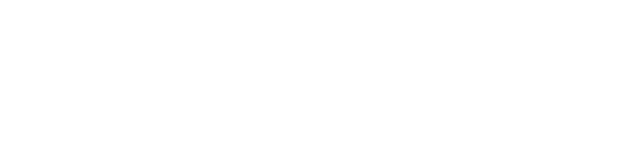
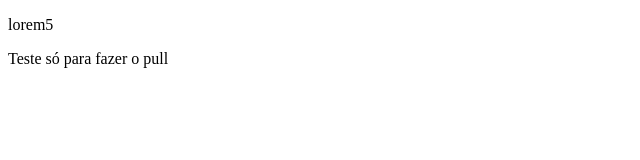
Before and after one commit to deiabb/gitreino, a plain HTML site: page index.html in a window 1280 px wide. Shown: the whole page, without its empty margins (0-640 px from the left). Drawn offline with Linux system fonts and the light colour scheme.

Commit message:
Update index.html
teste do pull

```diff
--- a/index.html
+++ b/index.html
@@ -6,6 +6,7 @@
     <title>Treino</title>
 </head>
 <body>
-
+    <p>lorem5</p>
+    <p>Teste só para fazer o pull </p>
 </body>
 </html>
```
